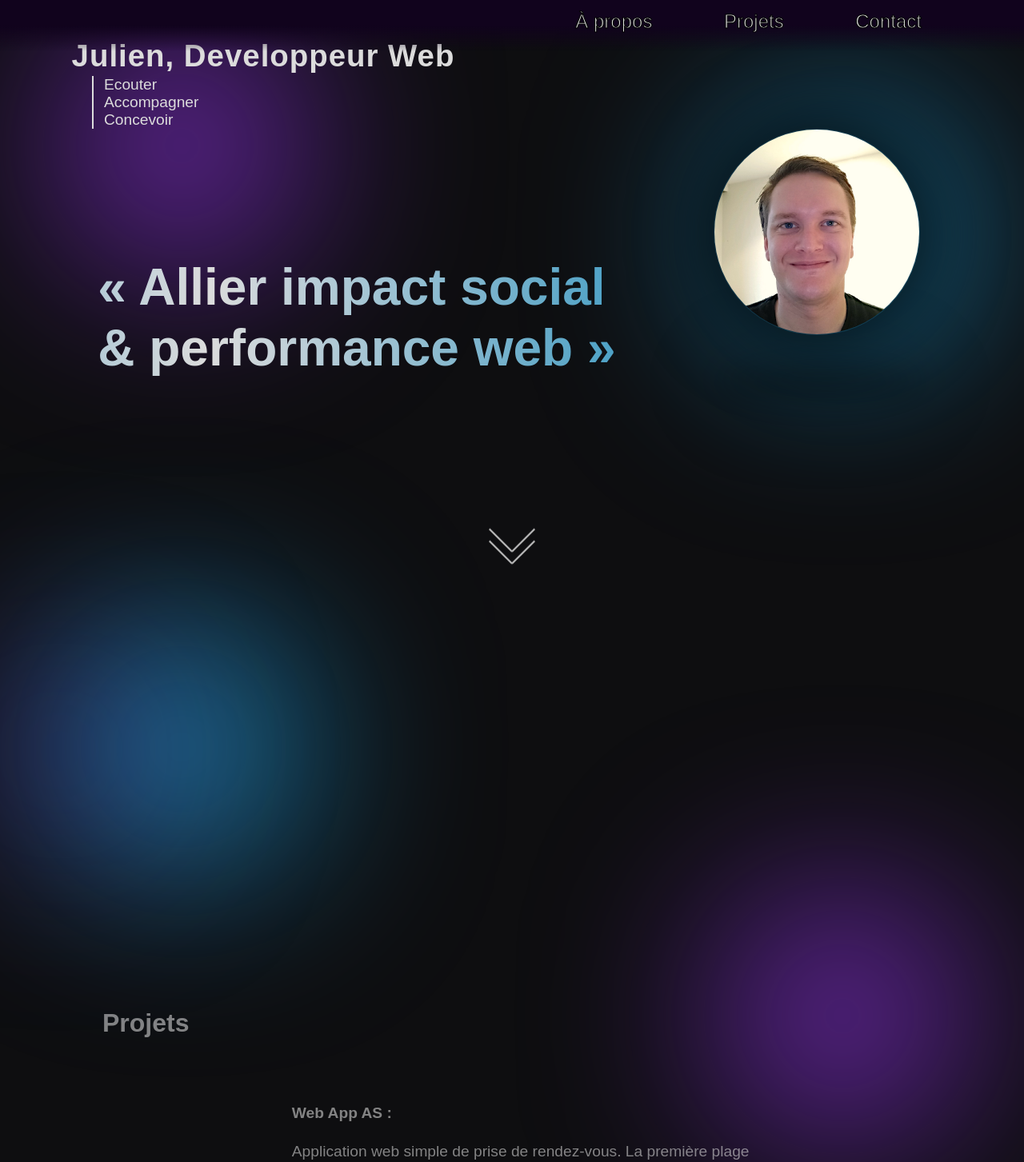
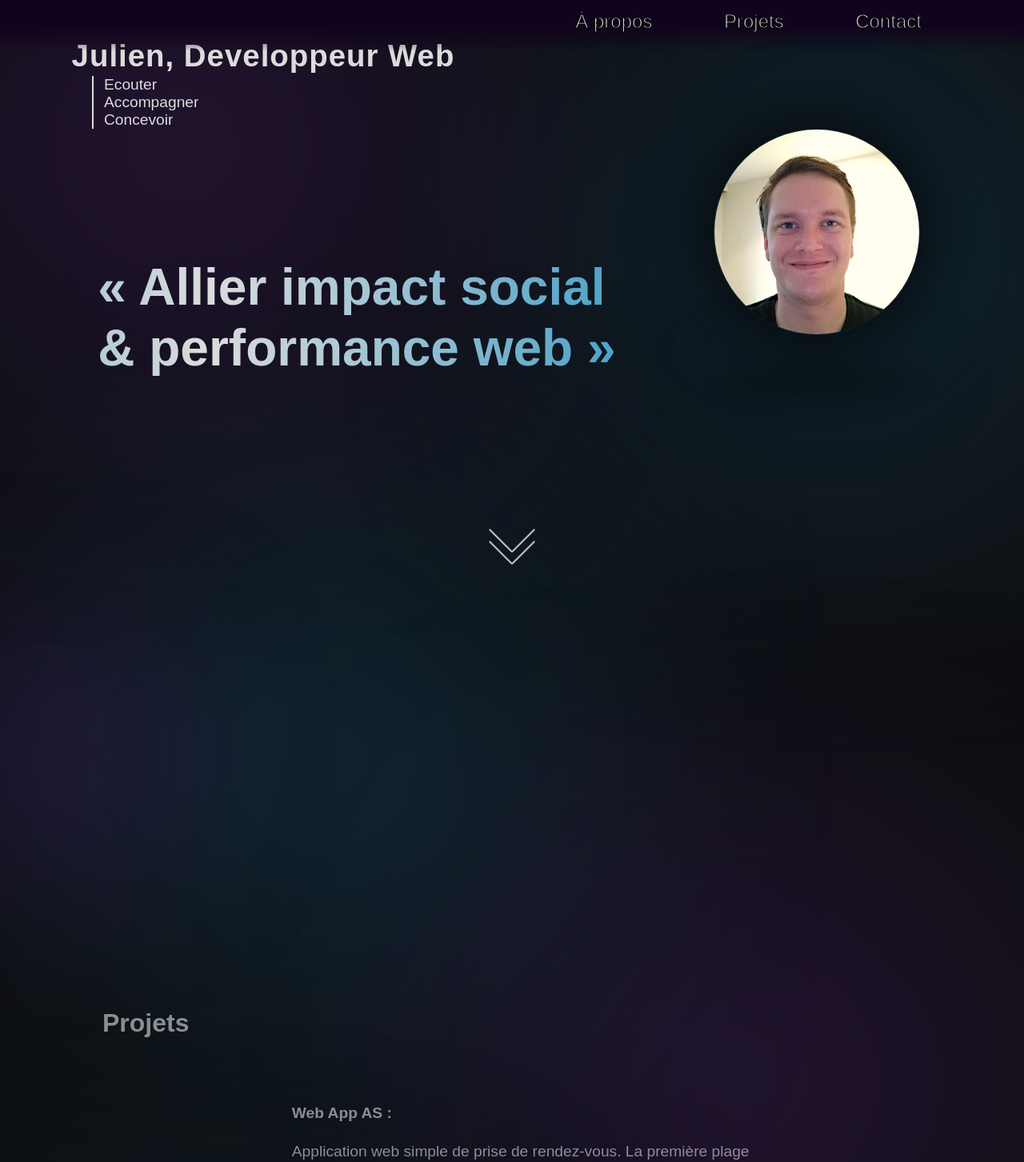
Before and after one commit to JulienLed/portfolio, a React (Vite) app in the folder front/portfolio/: page / in a window 1280 px wide. Shown: the top 1453 px of the page at 80% size. Built offline with nearby package versions, Linux system fonts and the light colour scheme; no server answers; a web font is replaced by a local one.

Commit message:
Starts reponsive

```diff
--- a/front/portfolio/src/App.css
+++ b/front/portfolio/src/App.css
@@ -20,7 +20,7 @@ body {
   height: 300px;
   background: radial-gradient(circle, var(--purple-1), var(--purple-2));
   border-radius: 50%;
-  filter: blur(120px);
+  filter: blur(200px);
 }
 .blop2 {
   position: absolute;
@@ -28,7 +28,7 @@ body {
   height: 300px;
   background: radial-gradient(circle, var(--blue-1), var(--blue-2));
   border-radius: 50%;
-  filter: blur(120px);
+  filter: blur(200px);
 }
 
 :root {
@@ -43,3 +43,12 @@ body {
   /*Font*/
   --font: "Tomorrow", sans-serif;
 }
+
+@media screen and (max-width: 375px) {
+  .blop1,
+  .blop2 {
+    width: 75px;
+    height: 75px;
+    filter: blur(50px);
+  }
+}
--- a/front/portfolio/src/App.jsx
+++ b/front/portfolio/src/App.jsx
@@ -6,12 +6,15 @@ function App() {
   return (
     <>
       <div className="blop1" style={{ top: "4%", left: "6%" }}></div>
-      <div className="blop2" style={{ top: "18%", right: "6%" }}></div>
+      <div className="blop2" style={{ top: "20%", right: "6%" }}></div>
 
-      <div className="blop2" style={{ top: "98%", left: "6%" }}></div>
+      <div className="blop2" style={{ top: "100%", left: "20%" }}></div>
 
-      <div className="blop1" style={{ top: "140%", right: "6%" }}></div>
+      <div className="blop1" style={{ top: "150%", right: "15%" }}></div>
       <div className="blop2" style={{ top: "220%", left: "6%" }}></div>
+
+      <div className="blop1" style={{ top: "290%", right: "15%" }}></div>
+      <div className="blop2" style={{ top: "370%", left: "6%" }}></div>
 
       <BrowserRouter>
         <Routes>
--- a/front/portfolio/src/component/Button.module.css
+++ b/front/portfolio/src/component/Button.module.css
@@ -6,13 +6,13 @@
   height: 60px;
   margin: 20vh auto 20vh;
   animation: bounce 2s infinite, appear 10s forwards;
-  transition: animation ease 0.3s;
+  transition: animation ease 0.3s, filter ease 0.3s;
   opacity: 0;
 }
 
 .arrow:hover {
-  transform: scale(1.3);
-  transition: animation ease 0.3s;
+  filter: drop-shadow(0 0 5px var(--white));
+  cursor: pointer;
 }
 
 @keyframes bounce {
@@ -20,7 +20,7 @@
     transform: translateY(0);
   }
   50% {
-    transform: translateY(10px);
+    transform: translateY(2vh);
   }
   100% {
     transform: translateY(0);
--- a/front/portfolio/src/component/Navbar.module.css
+++ b/front/portfolio/src/component/Navbar.module.css
@@ -69,3 +69,7 @@
   transition: text-shadow ease-in 0.1s;
   cursor: pointer;
 }
+
+@media screen and (max-width: 375px) {
+  /*A adapter*/
+}
```
Also changed, not shown: 1 other file (tests, documents, lock files or other folders).
